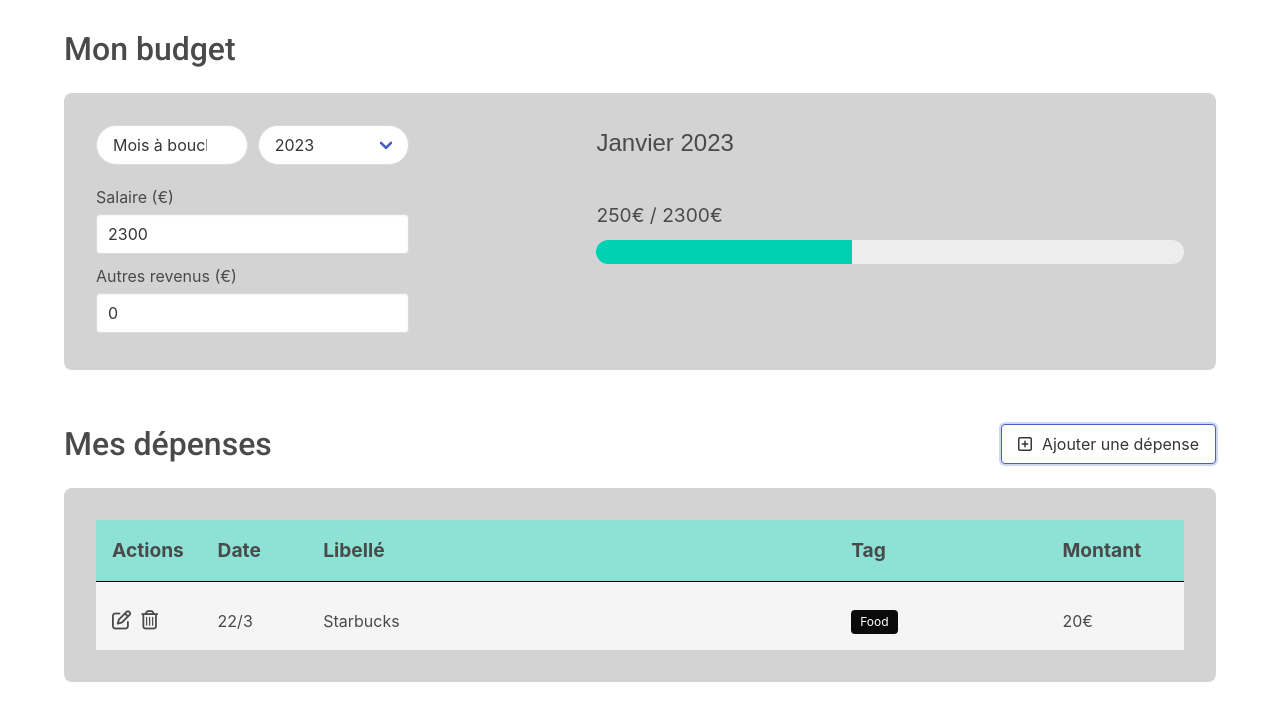
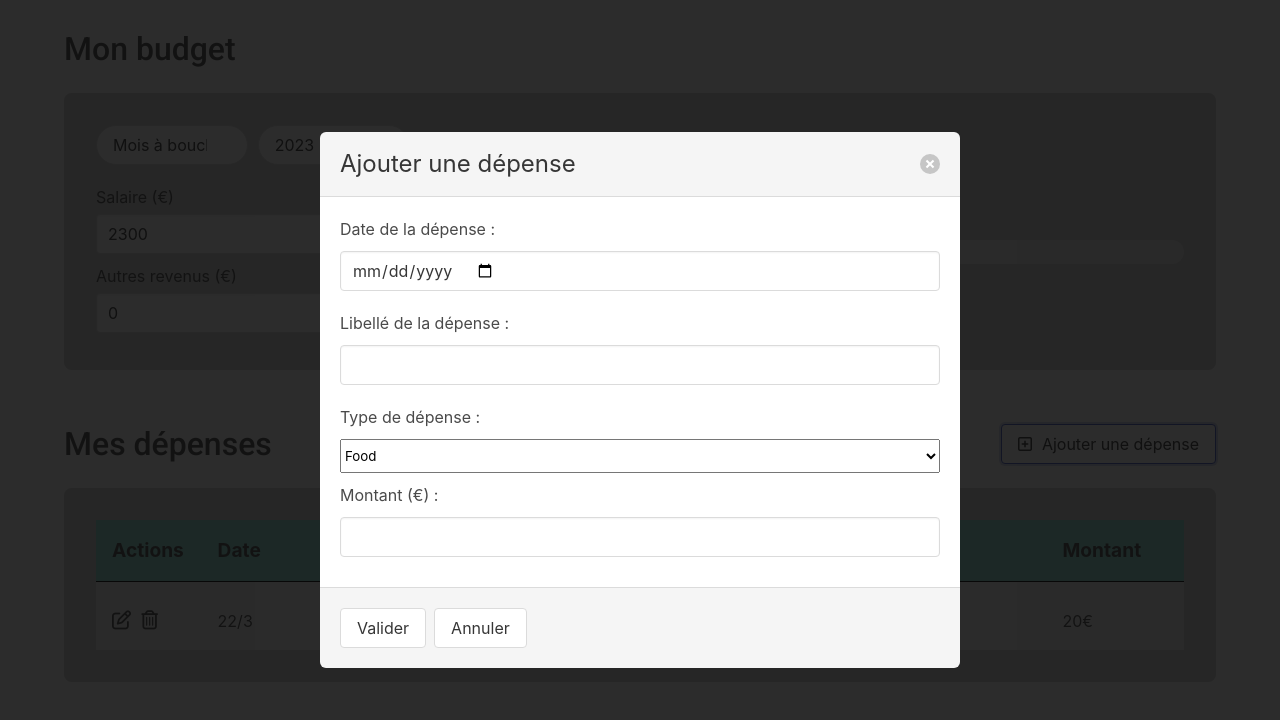
Before and after one commit to AntoineGrb/budget-monitor-react, a React (Vite) app: page / in a window 1280 px wide. Both pictures are taken after a click on the button "Ajouter une dépense". Shown: the top 720 px of the page. Built offline with nearby package versions, Linux system fonts and the light colour scheme.

Commit message:
feat : ouverture/fermeture des modales

```diff
--- a/src/App.jsx
+++ b/src/App.jsx
@@ -1,15 +1,23 @@
 import './App.scss'
+import { useState } from 'react'
 import Budget from './components/Budget/Budget'
 import Depenses from './components/Depenses/Depenses'
 import AddDepense from './components/Modals/AddDepense'
+import EditDepense from './components/Modals/EditDepense'
 
 function App() {
+
+  //Déclaration des states
+  //Gestion des modales
+  const [isAddDepenseOpen , setIsAddDepenseOpen] = useState(false);
+  const [isEditDepenseOpen , setIsEditDepenseOpen] = useState(false);
 
   return (
     <main>
       <Budget />
-      <Depenses />
-      <AddDepense />
+      <Depenses setIsAddDepenseOpen = {setIsAddDepenseOpen} setIsEditDepenseOpen = {setIsEditDepenseOpen} />
+      <AddDepense isAddDepenseOpen = {isAddDepenseOpen} setIsAddDepenseOpen = {setIsAddDepenseOpen} />
+      <EditDepense isEditDepenseOpen = {isEditDepenseOpen} setIsEditDepenseOpen = {setIsEditDepenseOpen} />
     </main>
   )
 }
--- a/src/components/Depenses/Depenses.jsx
+++ b/src/components/Depenses/Depenses.jsx
@@ -1,11 +1,12 @@
 import './Depenses.scss'
+import PropTypes from 'prop-types'
 
-const Depenses = () => {
+const Depenses = ({setIsAddDepenseOpen , setIsEditDepenseOpen}) => {
     return (
         <>
             <header className="depenses-header">
                 <h1> Mes dépenses </h1>
-                <button className="button"> <i className="fa-regular fa-square-plus"></i> Ajouter une dépense </button>
+                <button onClick={() => setIsAddDepenseOpen(true)} className="button"> <i className="fa-regular fa-square-plus"></i> Ajouter une dépense </button>
             </header>
             <section className="depenses-panel">
                 <div className="board ">
@@ -19,7 +20,7 @@ const Depenses = () => {
 
                     <div className="board__row content">
                         <div className="cell actions">
-                            <i className="fa-regular fa-pen-to-square"></i>
+                            <i onClick={() => setIsEditDepenseOpen(true)} className="fa-regular fa-pen-to-square"></i>
                             <i className="fa-regular fa-trash-can"></i>
                         </div>
                         <div className="cell date">22/3</div>
@@ -33,4 +34,11 @@ const Depenses = () => {
     )
 }
 
+Depenses.propTypes = {
+    setIsAddDepenseOpen: PropTypes.func,
+    setIsEditDepenseOpen: PropTypes.func
+}
+
+
+
 export default Depenses
--- a/src/components/Modals/AddDepense.jsx
+++ b/src/components/Modals/AddDepense.jsx
@@ -1,12 +1,15 @@
 import './AddDepense.scss'
+import PropTypes from 'prop-types'
 
-const AddDepense = () => {
+
+const AddDepense = ({isAddDepenseOpen , setIsAddDepenseOpen}) => {
     return (
-            <div className="modal">
-                <div className="modal-background"></div>
+            <div className={`modal ${isAddDepenseOpen && 'is-active'}`}>
+                <div onClick={() => setIsAddDepenseOpen(false)} className="modal-background"></div>
                 <div className="modal-card">
                     <header className="modal-card-head">
                         <p className="modal-card-title"> Ajouter une dépense </p>
+                        <button onClick={() => setIsAddDepenseOpen(false)} className="delete"></button>
                     </header>
                     <section className="modal-card-body">
                         <label> Date de la dépense : </label>
@@ -23,12 +26,16 @@ const AddDepense = () => {
                     </section>
                     <footer className="modal-card-foot">
                         <button className="button"> Valider </button>
-                        <button className="button"> Annuler </button>
+                        <button onClick={() => setIsAddDepenseOpen(false)} className="button"> Annuler </button>
                     </footer>
                 </div>
-                <button className="modal-close"></button>
             </div>
     )
 }
 
+AddDepense.propTypes = {
+    isAddDepenseOpen: PropTypes.bool,
+    setIsAddDepenseOpen: PropTypes.func
+}
+
 export default AddDepense
--- /dev/null
+++ b/src/components/Modals/EditDepense.jsx
@@ -0,0 +1,39 @@
+import './EditDepense.scss'
+import PropTypes from 'prop-types'
+
+const EditDepense = ({isEditDepenseOpen , setIsEditDepenseOpen}) => {
+    return (
+            <div className={`modal ${isEditDepenseOpen && 'is-active'}`}>
+                <div onClick={() => setIsEditDepenseOpen(false)} className="modal-background"></div>
+                <div className="modal-card">
+                    <header className="modal-card-head">
+                        <p className="modal-card-title"> Editer la dépense </p>
+                        <button onClick={() => setIsEditDepenseOpen(false)} className="delete"></button>
+                    </header>
+                    <section className="modal-card-body">
+                        <label> Modifier le libellé </label>
+                        <input className="input" type="text" name="libelle" id="libelle" />
+                        <label> Modifier le tag : </label>
+                        <select className="select" name="tag" id="tag">
+                            <option value="food"> Food </option>
+                            <option value="out"> Sortie </option>
+                        </select>
+                        <label> Modifier le montant (€) : </label>
+                        <input className="input" type="number" name="amount" id="amount" />
+                    </section>
+                    <footer className="modal-card-foot">
+                        <button className="button"> Valider </button>
+                        <button onClick={() => setIsEditDepenseOpen(false)} className="button"> Annuler </button>
+                    </footer>
+                </div>
+                <button className="modal-close"></button>
+            </div>
+    )
+}
+
+EditDepense.propTypes = {
+    isEditDepenseOpen: PropTypes.bool,
+    setIsEditDepenseOpen: PropTypes.func
+}
+
+export default EditDepense
```
Also changed, not shown: src/components/Modals/EditDepense.scss (added).
